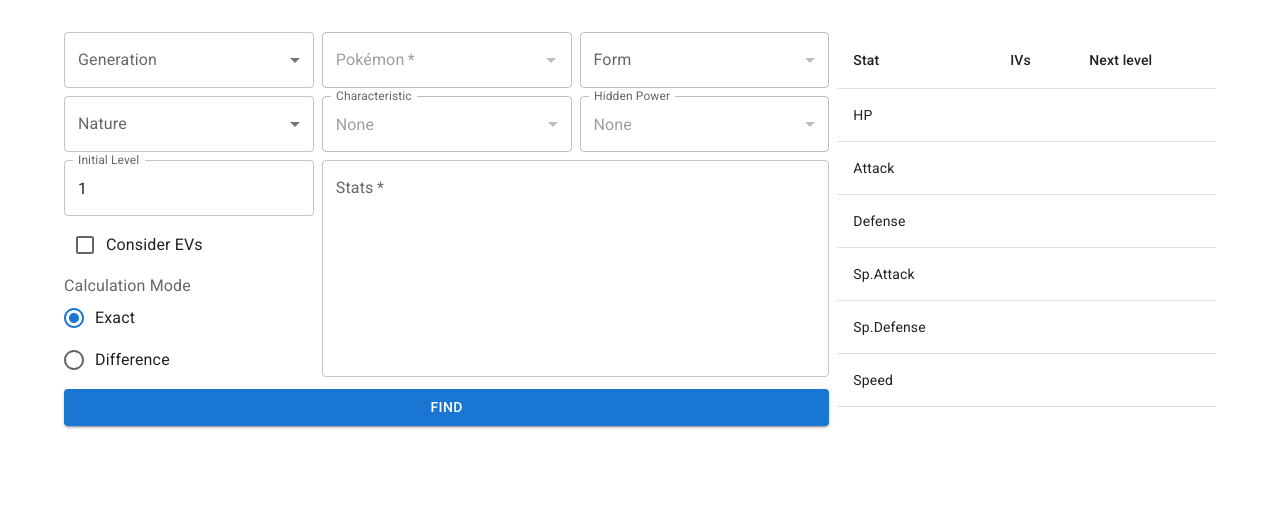
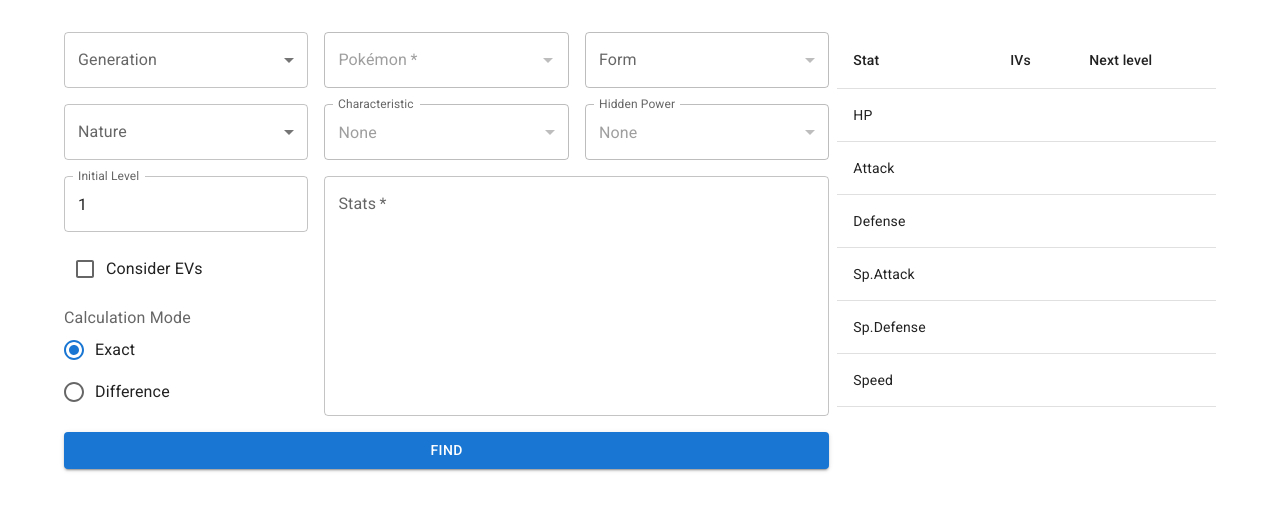
Before and after one commit to it-is-final/IVcalc, a React (Vite) app: page / in a window 1280 px wide. Shown: the top 510 px of the page. Built offline with nearby package versions, Linux system fonts and the light colour scheme.

Commit message:
fix: Spacing in user interface

```diff
--- a/src/components/IvCalcForm.tsx
+++ b/src/components/IvCalcForm.tsx
@@ -239,7 +239,7 @@ export default function IvCalcForm() {
   return (
     <Grid container component="form" spacing={1} onSubmit={handleFormSubmit}>
       <Grid size={{ xs: 12, md: 8 }}>
-        <Grid size={12} container spacing={1}>
+        <Grid size={12} container spacing={2}>
           <GenerationSelect
             generation={generation}
             onGenerationChange={handleGenerationChange}
@@ -268,7 +268,7 @@ export default function IvCalcForm() {
             disabled={!hiddenPowerAvailable}
           />
           <Grid size={{ xs: 12, md: 4 }}>
-            <Stack spacing={1}>
+            <Stack spacing={2}>
               <InitialLevelInput
                 initialLevel={initialLevel}
                 setInitialLevel={setInitialLevel}
--- a/src/components/form_elements/StatsInputTextarea.tsx
+++ b/src/components/form_elements/StatsInputTextarea.tsx
@@ -46,7 +46,7 @@ export default function StatsInputTextarea({
       <TextField
         multiline
         label="Stats"
-        rows={8}
+        rows={9}
         onChange={handleInput}
         value={statsInput}
         required
```
